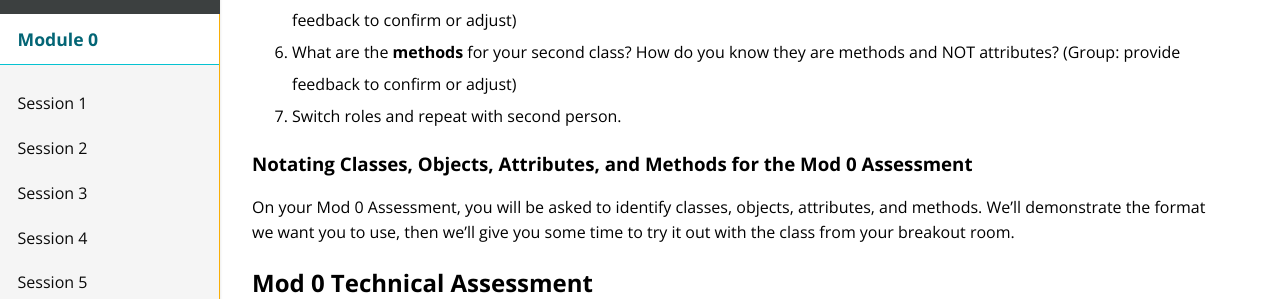
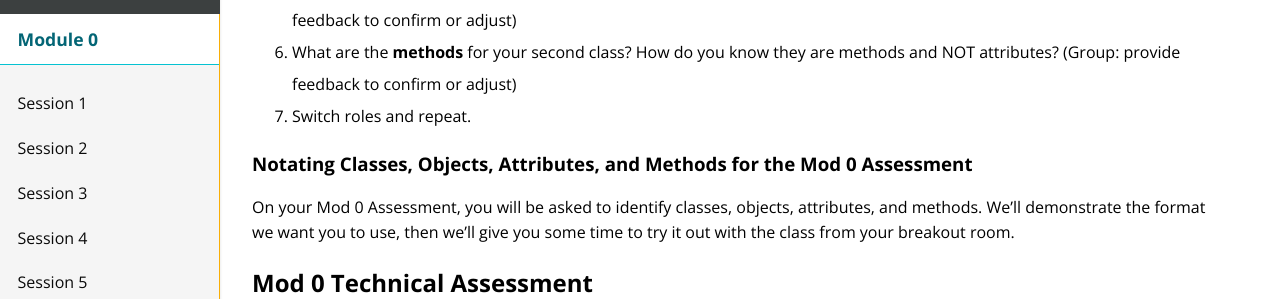
Before and after one commit to turingschool/mod-0-curriculum, a Jekyll site: the page built from session5/index.md, in a window 1280 px wide and 900 px high, scrolled down 11822 px. Shown: the part 155-454 px from the top of the window. Built offline with Jekyll 4.4.1, drawn with Linux system fonts in a browser that asks for light colours; nearby versions of some CDN libraries.

Commit message:
Fix wording for a group

```diff
--- a/session5/index.md
+++ b/session5/index.md
@@ -457,7 +457,7 @@ The person with the longest last name will share first.
 1. What are the **attributes** for your second class? How do you know they are attributes and NOT methods? (Group: provide feedback to confirm or adjust)
 1. What are the **methods** for your first class? How do you know they are methods and NOT attributes? (Group: provide feedback to confirm or adjust)
 1. What are the **methods** for your second class? How do you know they are methods and NOT attributes? (Group: provide feedback to confirm or adjust)
-1. Switch roles and repeat with second person.
+1. Switch roles and repeat.
 
 ### Notating Classes, Objects, Attributes, and Methods for the Mod 0 Assessment
 
```
